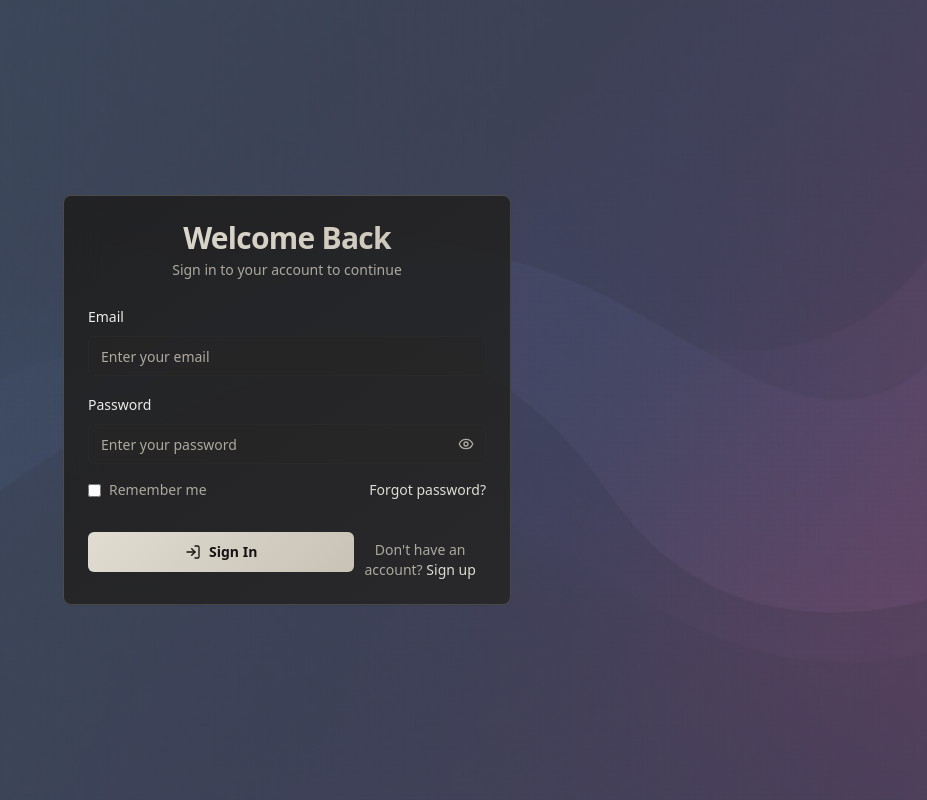
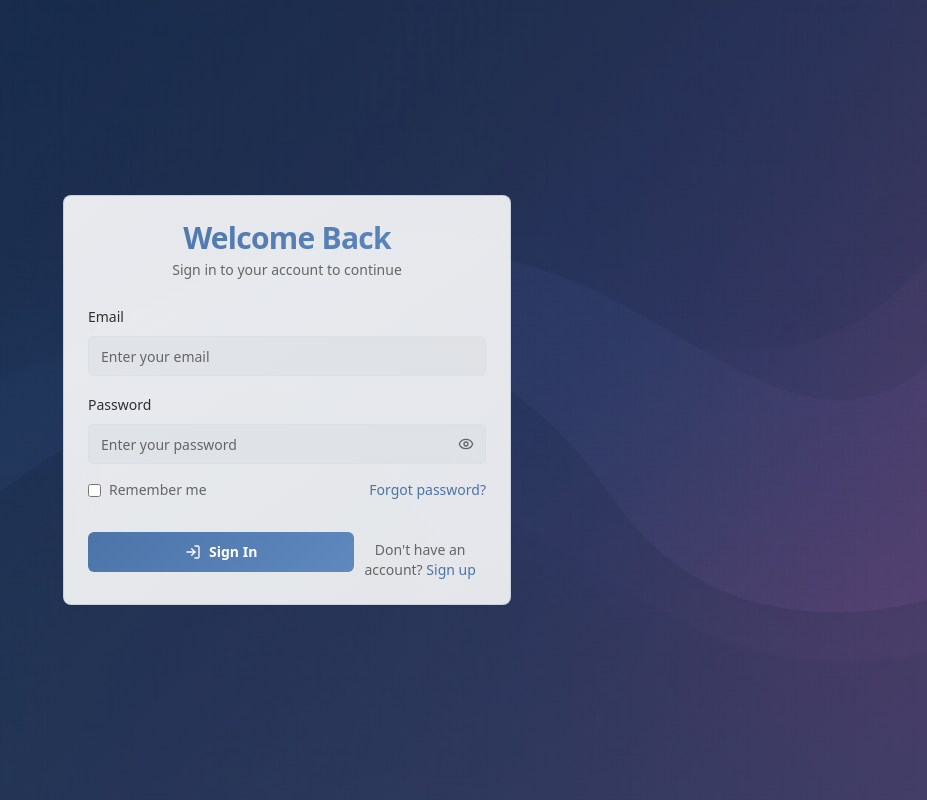
Before and after one commit to Sebas0109/login-start-web-vue, a React (Vite) app: page / in a window 1280 px wide. Shown: the whole page, without its empty margins (353-1280 px from the left). Built offline with nearby package versions, Linux system fonts and the light colour scheme; the HTML template or start-up script is replaced by a standard one.

Commit message:
Apply brand theme and logo

```diff
--- a/src/components/Layout.tsx
+++ b/src/components/Layout.tsx
@@ -8,7 +8,7 @@ const Layout = () => {
   const [currentRole, setCurrentRole] = useState<Role>("ADMIN");
 
   return (
-    <div className="min-h-screen bg-gradient-secondary">
+    <div className="min-h-screen bg-background">
       <Navigation currentRole={currentRole} onRoleChange={setCurrentRole} />
       <Outlet context={{ currentRole }} />
     </div>
--- a/src/components/Navigation.tsx
+++ b/src/components/Navigation.tsx
@@ -4,6 +4,7 @@ import { Bell, ChevronDown } from "lucide-react";
 import { Button } from "@/components/ui/button";
 import { Badge } from "@/components/ui/badge";
 import { Card, CardContent } from "@/components/ui/card";
+import logo from "@/assets/logo.png";
 
 type Role = "ADMIN" | "CLIENT";
 
@@ -74,13 +75,24 @@ const Navigation = ({ currentRole, onRoleChange }: NavigationProps) => {
   const isActivePath = (path: string) => location.pathname === path;
 
   return (
-    <nav className="sticky top-0 z-50 bg-gradient-card backdrop-blur-lg border-b border-border/50">
+    <nav className="sticky top-0 z-50 bg-neutral-900 border-b border-neutral-300">
       <div className="max-w-7xl mx-auto px-4 sm:px-6 lg:px-8">
         <div className="flex justify-between items-center h-16">
           {/* Left: Logo */}
           <div className="flex items-center">
-            <Link to="/home" className="text-xl font-bold bg-gradient-primary bg-clip-text text-transparent">
-              AppName
+            <Link to="/home" className="flex items-center">
+              <img
+                src={logo}
+                alt="The Invitation Company"
+                className="h-8 w-auto"
+                onError={(e) => {
+                  e.currentTarget.style.display = 'none';
+                  e.currentTarget.nextElementSibling?.classList.remove('hidden');
+                }}
+              />
+              <span className="hidden text-xl font-bold text-white ml-2">
+                The Invitation Company
+              </span>
             </Link>
           </div>
 
@@ -92,8 +104,8 @@ const Navigation = ({ currentRole, onRoleChange }: NavigationProps) => {
                 to={item.path}
                 className={`px-3 py-2 rounded-md text-sm font-medium transition-smooth ${
                   isActivePath(item.path)
-                    ? "bg-primary/10 text-primary border-b-2 border-primary"
-                    : "text-foreground hover:text-primary hover:bg-accent/30"
+                    ? "bg-primary text-white border-b-2 border-primary"
+                    : "text-white hover:text-primary hover:bg-white/10"
                 }`}
               >
                 {item.name}
@@ -104,12 +116,12 @@ const Navigation = ({ currentRole, onRoleChange }: NavigationProps) => {
           {/* Right: Notifications and Role Switcher */}
           <div className="flex items-center space-x-4">
             {/* Dev Role Switcher */}
-            <div className="flex items-center space-x-2 px-3 py-1 rounded-md bg-secondary/30 border border-border/30">
-              <span className="text-xs text-muted-foreground">Role:</span>
+            <div className="flex items-center space-x-2 px-3 py-1 rounded-md bg-white/10 border border-white/20">
+              <span className="text-xs text-white/70">Role:</span>
               <select
                 value={currentRole}
                 onChange={(e) => onRoleChange(e.target.value as Role)}
-                className="text-xs bg-transparent border-none outline-none text-foreground"
+                className="text-xs bg-transparent border-none outline-none text-white"
               >
                 <option value="ADMIN">ADMIN</option>
                 <option value="CLIENT">CLIENT</option>
@@ -121,14 +133,14 @@ const Navigation = ({ currentRole, onRoleChange }: NavigationProps) => {
               <Button
                 variant="ghost"
                 size="sm"
-                className="relative p-2"
+                className="relative p-2 text-white hover:bg-white/10"
                 onClick={handleNotificationClick}
               >
                 <Bell className="h-5 w-5" />
                 {unreadCount > 0 && (
                   <Badge
-                    variant="destructive"
-                    className="absolute -top-1 -right-1 h-5 w-5 flex items-center justify-center text-xs p-0"
+                    variant="default"
+                    className="absolute -top-1 -right-1 h-5 w-5 flex items-center justify-center text-xs p-0 bg-primary text-white"
                   >
                     {unreadCount}
                   </Badge>
@@ -176,8 +188,8 @@ const Navigation = ({ currentRole, onRoleChange }: NavigationProps) => {
                 to={item.path}
                 className={`px-3 py-2 rounded-md text-sm font-medium transition-smooth ${
                   isActivePath(item.path)
-                    ? "bg-primary/10 text-primary"
-                    : "text-foreground hover:text-primary hover:bg-accent/30"
+                    ? "bg-primary text-white"
+                    : "text-white hover:text-primary hover:bg-white/10"
                 }`}
               >
                 {item.name}
--- a/src/index.css
+++ b/src/index.css
@@ -8,42 +8,53 @@ All colors MUST be HSL.
 
 @layer base {
   :root {
-    --background: 0 0% 8%;
-    --foreground: 45 15% 92%;
+    /* Brand Colors - The Invitation Company */
+    --background: 0 0% 100%;
+    --foreground: 0 0% 19%;
 
-    --card: 0 0% 12%;
-    --card-foreground: 45 15% 92%;
+    --card: 0 0% 100%;
+    --card-foreground: 0 0% 19%;
 
-    --popover: 0 0% 12%;
-    --popover-foreground: 45 15% 92%;
+    --popover: 0 0% 100%;
+    --popover-foreground: 0 0% 19%;
 
-    --primary: 45 15% 85%;
-    --primary-foreground: 0 0% 8%;
+    --primary: 214 38% 48%;
+    --primary-foreground: 0 0% 100%;
 
-    --secondary: 0 0% 15%;
-    --secondary-foreground: 45 15% 92%;
+    --secondary: 210 13% 87%;
+    --secondary-foreground: 0 0% 19%;
 
-    --muted: 0 0% 15%;
-    --muted-foreground: 45 8% 65%;
+    --muted: 210 13% 87%;
+    --muted-foreground: 0 0% 40%;
 
-    --accent: 45 25% 20%;
-    --accent-foreground: 45 15% 92%;
+    --accent: 214 20% 39%;
+    --accent-foreground: 0 0% 100%;
 
     --destructive: 0 84.2% 60.2%;
-    --destructive-foreground: 45 15% 92%;
+    --destructive-foreground: 0 0% 100%;
 
-    --border: 0 0% 18%;
-    --input: 0 0% 15%;
-    --ring: 45 15% 85%;
+    --border: 210 13% 87%;
+    --input: 0 0% 100%;
+    --ring: 214 43% 56%;
 
-    /* Custom design tokens - Beige and Black theme */
-    --gradient-primary: linear-gradient(135deg, hsl(45 20% 85%) 0%, hsl(40 15% 75%) 100%);
-    --gradient-secondary: linear-gradient(135deg, hsl(0 0% 8%) 0%, hsl(0 0% 12%) 100%);
-    --gradient-card: linear-gradient(145deg, hsl(0 0% 12% / 0.9) 0%, hsl(0 0% 15% / 0.9) 100%);
-    --gradient-accent: linear-gradient(135deg, hsl(45 25% 20%) 0%, hsl(40 20% 25%) 100%);
+    /* Brand-specific tokens */
+    --primary-700: 214 38% 48%;  /* #4C73A5 */
+    --primary-500: 214 43% 56%;  /* #6B8BBB */
+    --accent-600: 214 20% 39%;   /* #49617E */
+    --neutral-900: 0 0% 0%;      /* #000000 */
+    --neutral-700: 0 0% 19%;     /* #303132 */
+    --neutral-500: 210 10% 70%;  /* #B0B6BE */
+    --neutral-300: 210 13% 87%;  /* #D9DBDD */
+    --neutral-0: 0 0% 100%;      /* #FFFFFF */
 
-    --shadow-elegant: 0 25px 50px -12px hsl(0 0% 0% / 0.4);
-    --shadow-glow: 0 0 40px hsl(45 20% 85% / 0.1);
+    /* Custom design tokens - Brand theme */
+    --gradient-primary: linear-gradient(135deg, hsl(214 38% 48%) 0%, hsl(214 43% 56%) 100%);
+    --gradient-secondary: linear-gradient(135deg, hsl(0 0% 0%) 0%, hsl(0 0% 19%) 100%);
+    --gradient-card: linear-gradient(145deg, hsl(0 0% 100% / 0.9) 0%, hsl(210 13% 98% / 0.9) 100%);
+    --gradient-accent: linear-gradient(135deg, hsl(214 20% 39%) 0%, hsl(214 38% 48%) 100%);
+
+    --shadow-elegant: 0 25px 50px -12px hsl(0 0% 0% / 0.1);
+    --shadow-glow: 0 0 40px hsl(214 38% 48% / 0.1);
 
     --transition-smooth: all 0.3s cubic-bezier(0.4, 0, 0.2, 1);
     --transition-bounce: all 0.3s cubic-bezier(0.68, -0.55, 0.265, 1.55);
@@ -68,41 +79,41 @@ All colors MUST be HSL.
   }
 
   .dark {
-    --background: 222.2 84% 4.9%;
-    --foreground: 210 40% 98%;
+    --background: 0 0% 0%;
+    --foreground: 0 0% 100%;
 
-    --card: 222.2 84% 4.9%;
-    --card-foreground: 210 40% 98%;
+    --card: 0 0% 0%;
+    --card-foreground: 0 0% 100%;
 
-    --popover: 222.2 84% 4.9%;
-    --popover-foreground: 210 40% 98%;
+    --popover: 0 0% 0%;
+    --popover-foreground: 0 0% 100%;
 
-    --primary: 210 40% 98%;
-    --primary-foreground: 222.2 47.4% 11.2%;
+    --primary: 214 43% 56%;
+    --primary-foreground: 0 0% 100%;
 
-    --secondary: 217.2 32.6% 17.5%;
-    --secondary-foreground: 210 40% 98%;
+    --secondary: 0 0% 19%;
+    --secondary-foreground: 0 0% 100%;
 
-    --muted: 217.2 32.6% 17.5%;
-    --muted-foreground: 215 20.2% 65.1%;
+    --muted: 0 0% 19%;
+    --muted-foreground: 210 10% 70%;
 
-    --accent: 217.2 32.6% 17.5%;
-    --accent-foreground: 210 40% 98%;
+    --accent: 214 20% 39%;
+    --accent-foreground: 0 0% 100%;
 
     --destructive: 0 62.8% 30.6%;
-    --destructive-foreground: 210 40% 98%;
+    --destructive-foreground: 0 0% 100%;
 
-    --border: 217.2 32.6% 17.5%;
-    --input: 217.2 32.6% 17.5%;
-    --ring: 212.7 26.8% 83.9%;
-    --sidebar-background: 240 5.9% 10%;
-    --sidebar-foreground: 240 4.8% 95.9%;
-    --sidebar-primary: 224.3 76.3% 48%;
+    --border: 0 0% 19%;
+    --input: 0 0% 19%;
+    --ring: 214 43% 56%;
+    --sidebar-background: 0 0% 0%;
+    --sidebar-foreground: 0 0% 100%;
+    --sidebar-primary: 214 38% 48%;
     --sidebar-primary-foreground: 0 0% 100%;
-    --sidebar-accent: 240 3.7% 15.9%;
-    --sidebar-accent-foreground: 240 4.8% 95.9%;
-    --sidebar-border: 240 3.7% 15.9%;
-    --sidebar-ring: 217.2 91.2% 59.8%;
+    --sidebar-accent: 0 0% 19%;
+    --sidebar-accent-foreground: 0 0% 100%;
+    --sidebar-border: 0 0% 19%;
+    --sidebar-ring: 214 43% 56%;
   }
 }
 
--- a/tailwind.config.ts
+++ b/tailwind.config.ts
@@ -57,6 +57,15 @@ export default {
           border: "hsl(var(--sidebar-border))",
           ring: "hsl(var(--sidebar-ring))",
         },
+        // Brand colors for direct access
+        'neutral-900': 'hsl(var(--neutral-900))',
+        'neutral-700': 'hsl(var(--neutral-700))',
+        'neutral-500': 'hsl(var(--neutral-500))',
+        'neutral-300': 'hsl(var(--neutral-300))',
+        'neutral-0': 'hsl(var(--neutral-0))',
+        'primary-700': 'hsl(var(--primary-700))',
+        'primary-500': 'hsl(var(--primary-500))',
+        'accent-600': 'hsl(var(--accent-600))',
       },
       backgroundImage: {
         'gradient-primary': 'var(--gradient-primary)',
```
Also changed, not shown: src/assets/logo.png (added).
